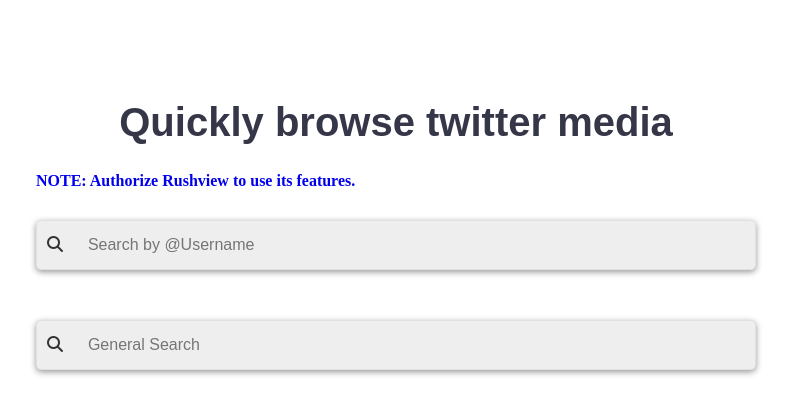
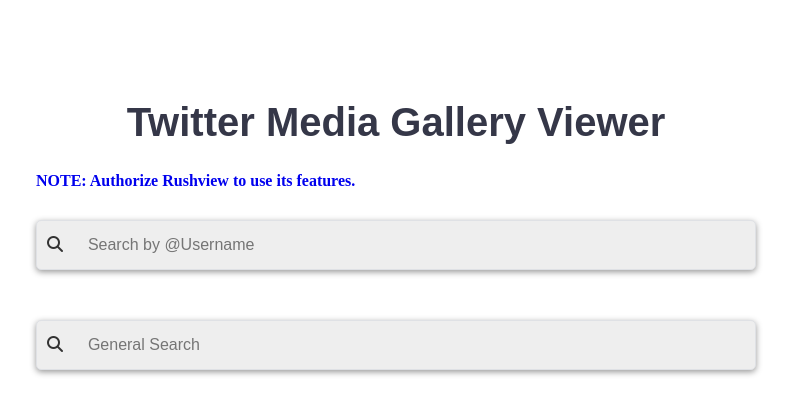
Before and after one commit to cspace-000/rushview, a Django app: template twitmediaonly/img_app/templates/img_app/index.html in a window 1280 px wide. Shown: the part 33-448 px from the top of the page, without its empty margins (244-1035 px from the left). Run offline with Django 4.2, Linux system fonts and the light colour scheme; the template is opened without the code that fills it, so the values that code supplies are empty; parts of the project's set-up code (start-up, migrations or seed data) failed here and were passed over; some libraries are stand-ins or nearby versions.

Commit message:
changing html description index page

```diff
--- a/twitmediaonly/img_app/scripts/oath_handler.py
+++ b/twitmediaonly/img_app/scripts/oath_handler.py
@@ -1,9 +1,8 @@
 import tweepy
 
 import urllib.parse
-import tweepy, json
+import json
 
-import os
 from django.conf import settings
 
 def create_oath1_user_handler():
--- a/twitmediaonly/img_app/templates/img_app/index.html
+++ b/twitmediaonly/img_app/templates/img_app/index.html
@@ -4,7 +4,7 @@
 	<head>
 		<script src="https://kit.fontawesome.com/284d03bb54.js" crossorigin="anonymous"></script>
 		<title>Rushview</title>
-		<meta name="description" content="Quickly browse Twitter media.">
+		<meta name="description" content="View all media of any Twitter account in an easy to view gallery display.">
 		<meta name="viewport" content="width=device-width, initial-scale=1.0">
 		<link rel="stylesheet" type="text/css" href="{% static 'img_app/index.css' %}">
 		<link rel="icon" href="{% static 'img_app/favicon.png' %}" type="image/png">
@@ -19,7 +19,7 @@
 
 	</header>
 	<div class = 'container'>
-		<h1>Quickly browse twitter media</h1>
+		<h1>Twitter Media Gallery Viewer</h1>
 
 		{% if not authenticated %}
 			<div class = 'authenticate'>
--- a/twitmediaonly/twitmediaonly/settings.py
+++ b/twitmediaonly/twitmediaonly/settings.py
@@ -29,9 +29,6 @@ CONSUMER_SECRET = config['consumer_secret']
 BEARER_TOKEN = config['bearer_token']
 ACCESS_TOKEN = config['access_token']
 ACCESS_TOKEN_SECRET = config['access_token_secret']
-
-
-
 
 
 # SECURITY WARNING: don't run with debug turned on in production!
```
Also changed, not shown: twitmediaonly/img_app/templates/img_app/query.html (+6 -7 lines), twitmediaonly/db.sqlite3, 1 other file.
